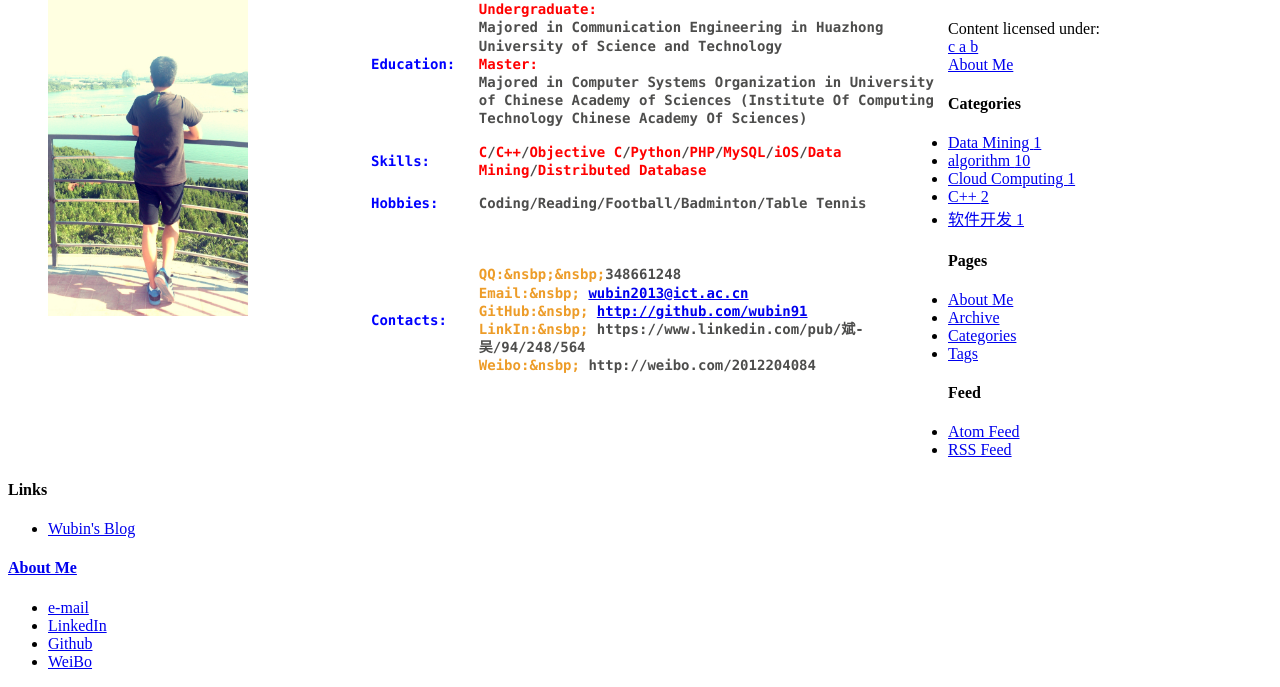
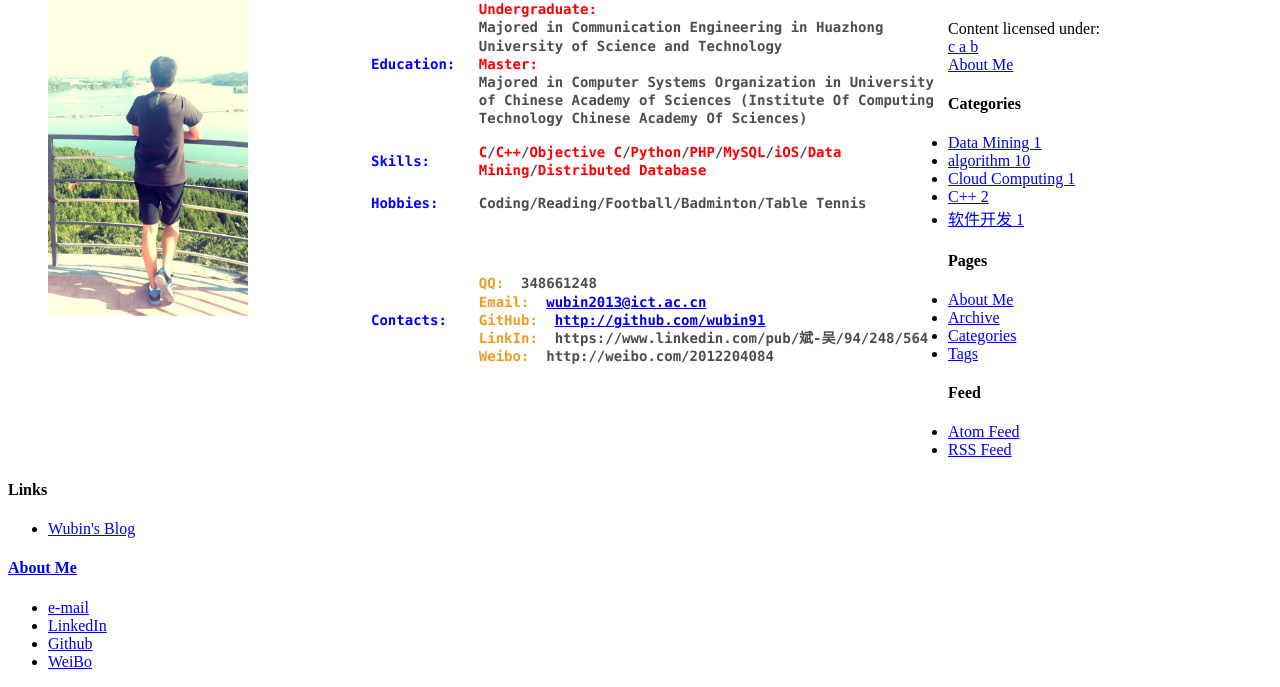
Before and after one commit to Wubin91/wubin91.github.com, a Jekyll site: the page built from about.md, in a window 1280 px wide. Shown: the part 350-1037 px from the top of the page. Built offline with Jekyll 4.4.1, drawn with Linux system fonts in a browser that asks for light colours; nearby versions of some CDN libraries; library files that are not in the unit come from our copies.

Commit message:
about me

```diff
--- a/_includes/themes/Snail/about.html
+++ b/_includes/themes/Snail/about.html
@@ -36,11 +36,11 @@
             </tr>
             <tr height="200">
                 <td width="120" class="b">Contacts: </td>
-                <td width="580"><span class="string">QQ:&nsbp;&nsbp;</span><a>348661248</a><br />
-                                <span class="string">Email:&nsbp;  </span><a href="wubin2013@ict.ac.cn">wubin2013@ict.ac.cn</a><br />
-                                <span class="string">GitHub:&nsbp; </span><a href="http://github.com/wubin91">http://github.com/wubin91</a><br />
-                                <span class="string">LinkIn:&nsbp; </span><a herf="https://www.linkedin.com/pub/斌-吴/94/248/564">https://www.linkedin.com/pub/斌-吴/94/248/564</a><br />
-                                <span class="string">Weibo:&nsbp;  </span><a herf="http://weibo.com/2012204084">http://weibo.com/2012204084</a><br />
+                <td width="580"><span class="string">QQ:&nbsp;&nbsp;</span><a>348661248</a><br />
+                                <span class="string">Email:&nbsp;  </span><a href="wubin2013@ict.ac.cn">wubin2013@ict.ac.cn</a><br />
+                                <span class="string">GitHub:&nbsp; </span><a href="http://github.com/wubin91">http://github.com/wubin91</a><br />
+                                <span class="string">LinkIn:&nbsp; </span><a herf="https://www.linkedin.com/pub/斌-吴/94/248/564">https://www.linkedin.com/pub/斌-吴/94/248/564</a><br />
+                                <span class="string">Weibo:&nbsp;  </span><a herf="http://weibo.com/2012204084">http://weibo.com/2012204084</a><br />
                 </td>
             </tr>
             </table>
```
